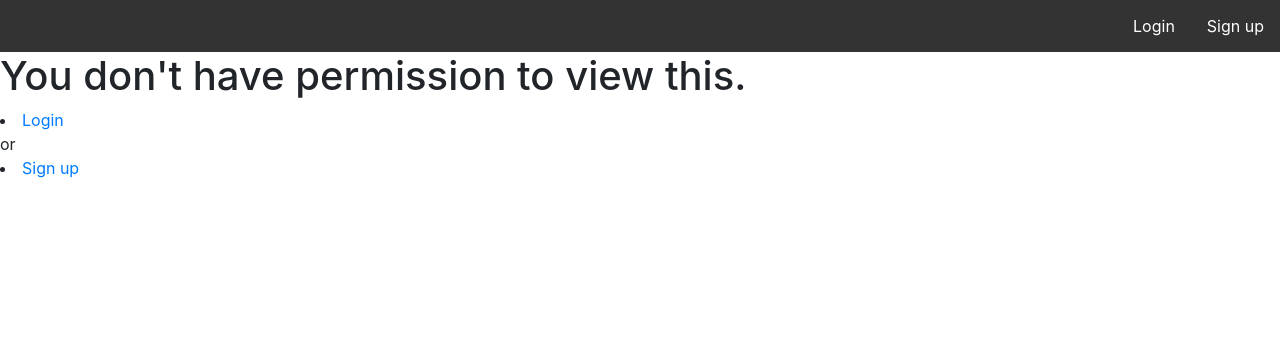
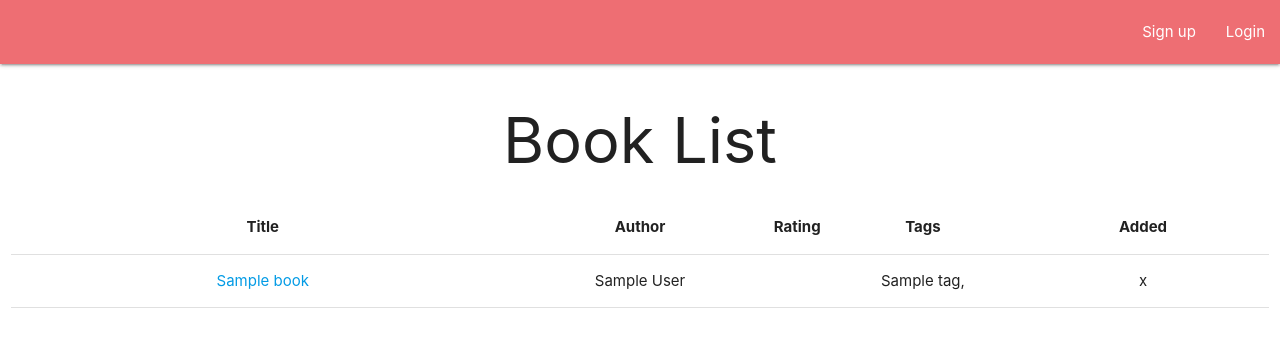
Before and after one commit to TinyAtoms/calibre-web-companion, a Django app: page /books/ in a window 1280 px wide. Shown: the top 347 px of the page. Run offline with Django 3.2, Linux system fonts and the light colour scheme; tables that the repository leaves empty hold one stand-in row (values such as "Sample post"); some libraries are stand-ins or nearby versions.

Commit message:
new css framework, changed book detail and search, reworked tables

```diff
--- a/CalibreWebCompanion/library/static/css/styles.css
+++ /dev/null
@@ -1,112 +0,0 @@
-/* sidenav */
-
-
-/* Fixed sidenav, full height */
-.sidenav {
-  height: 100%;
-  width: 200px;
-  position: fixed;
-  z-index: 1;
-  top: 0;
-  left: 0;
-  background-color: #111;
-  overflow-x: hidden;
-  padding-top: 20px;
-}
-
-/* Style the sidenav links and the dropdown button */
-.sidenav a,
-.dropdown-btn {
-  padding: 6px 8px 6px 16px;
-  text-decoration: none;
-  font-size: 20px;
-  color: #818181;
-  display: block;
-  border: none;
-  background: none;
-  width: 100%;
-  text-align: left;
-  cursor: pointer;
-  outline: none;
-}
-
-/* On mouse-over */
-.sidenav a:hover,
-.dropdown-btn:hover {
-  color: #f1f1f1;
-}
-
-/* Main content */
-.main {
-  margin-left: 200px;
-  /* Same as the width of the sidenav */
-  font-size: 20px;
-  /* Increased text to enable scrolling */
-  padding: 0px 10px;
-}
-
-/* Add an active class to the active dropdown button */
-.active {
-  background-color: green;
-  color: white;
-}
-
-/* Dropdown container (hidden by default). Optional: add a lighter background color and some left padding to change the design of the dropdown content */
-.dropdown-container {
-  display: none;
-  background-color: #262626;
-  padding-left: 8px;
-}
-
-/* Optional: Style the caret down icon */
-.fa-caret-down {
-  float: right;
-  padding-right: 8px;
-}
-
-
-ul.topnav {
-  list-style-type: none;
-  margin: 0;
-  padding: 0;
-  overflow: hidden;
-  background-color: #333;
-}
-
-.topnav li {
-  float: right;
-}
-
-.topnav li a {
-  display: block;
-  color: white;
-  text-align: center;
-  padding: 14px 16px;
-  text-decoration: none;
-}
-
-.topnav li a:hover {
-  background-color: #111;
-}
-
-
-/* Table */
-table {
-  border-spacing: 0;
-  width: 100%;
-  border: 1px solid #ddd;
-}
-
-th {
-  cursor: pointer;
-}
-
-th,
-td {
-  text-align: left;
-  padding: 16px;
-}
-
-tr:nth-child(even) {
-  background-color: #f2f2f2
-}
--- a/CalibreWebCompanion/library/templates/base.html
+++ b/CalibreWebCompanion/library/templates/base.html
@@ -5,96 +5,87 @@
   {% block title %}<title>Local Library</title>{% endblock %}
   <meta charset="utf-8">
   <meta name="viewport" content="width=device-width, initial-scale=1">
-  <link rel="stylesheet" href="https://stackpath.bootstrapcdn.com/bootstrap/4.1.3/css/bootstrap.min.css"
-    integrity="sha384-MCw98/SFnGE8fJT3GXwEOngsV7Zt27NXFoaoApmYm81iuXoPkFOJwJ8ERdknLPMO" crossorigin="anonymous">
-  <!-- Add additional CSS in static file -->
-  {% load static %}
-  <link rel="stylesheet" href="{% static 'css/styles.css' %}">
+
+  <script src="https://ajax.googleapis.com/ajax/libs/jquery/2.1.1/jquery.min.js"></script>
+  <link href="https://fonts.googleapis.com/icon?family=Material+Icons" rel="stylesheet">
+  <!-- Compiled and minified CSS -->
+  <link rel="stylesheet" href="https://cdnjs.cloudflare.com/ajax/libs/materialize/1.0.0-beta/css/materialize.min.css">
+  <!-- Compiled and minified JavaScript -->
+  <script src="https://cdnjs.cloudflare.com/ajax/libs/materialize/1.0.0-beta/js/materialize.min.js"></script>
+  <style>
+  table {
+    width:100%;
+    table-layout:fixed;
+  }
+  th {
+    text-align: center;
+  }
+  .title {
+    width: 40%;
+  }
+  .author {
+    width: 20%;
+  }
+  .rating {
+    width: 5%;
+  }
+  .tags {
+    width: 15%;
+  }
+  .added {
+    width: 20%;
+  }
+  </style>
 </head>
 
 <body>
-  {% block topnav%}
-  <ul class="topnav">
 
-    {% if user.is_authenticated %}
-    <li class="active"><a href="{{user.get_absolute_url}}"> {{ user.get_username }}</a></li>
-    <li><a href="{% url 'logout'%}?next={{request.path}}">Logout</a></li>
-    {% else %}
-    <li><a href="{% url 'sign-up'%}?next={{request.path}}">Sign up</a></li>
-    <li><a href="{% url 'login'%}?next={{request.path}}">Login</a></li>
-    {% endif %}
-  </ul>
-  {% endblock %}
+  <div class="navbar-fixed">
+    <nav>
+      <div class="nav-wrapper row">
 
-  {% if user.is_authenticated %}
-  <div class="container-fluid">
-    <div class="row">
-      <div class="col-sm-2">
-        {% block sidebar %}
-        <div class="sidenav">
-          <a href="{% url 'search' %}">Search</a>
-          <a href="{% url 'books' %}">Books</a>
-          <button class="dropdown-btn">Authors
-            <i class="fa fa-caret-down"></i>
-          </button>
-          <div class="dropdown-container">
-            {% for author in unique_authors %}
-            <a href="{{author.get_absolute_url}}">{{author}}</a>
+        <ul class="right">
+        {% if user.is_authenticated %}
+          <li class="active"><a href="{{user.get_absolute_url}}"> {{ user.get_username }}</a></li>
+          <li><a href="{% url 'logout'%}?next={{request.path}}">Logout</a></li>
+        </ul>
 
-            {% endfor %}
-          </div>
+        <ul class="left">
+          <li><a href="{% url 'search' %}">Search</a></li>
+          <li><a href="{% url 'books' %}">Books</a></li>
+          <li><a class="dropdown-trigger" href="#!" data-target="dropdown-authors">Authors<i class="material-icons right">arrow_drop_down</i></a></li>
+          <li><a class="dropdown-trigger" href="#!" data-target="dropdown-ratings">Ratings<i class="material-icons right">arrow_drop_down</i></a></li>
+          <li><a class="dropdown-trigger" href="#!" data-target="dropdown-tags">Tags<i class="material-icons right">arrow_drop_down</i></a></li>
+        </ul>
+        <ul id="dropdown-authors" class="dropdown-content">
+          {% for author in unique_authors %}
+          <li><a href="{{author.get_absolute_url}}">{{author}}</a></li>
+          {% endfor %}
+        </ul>
+        <ul id="dropdown-ratings" class="dropdown-content">
+          {% for rating in unique_ratings %}
+          <li><a href="{{rating.get_absolute_url}}">{{rating}}</a></li>
+          {% endfor %}
+        </ul>
+        <ul id="dropdown-tags" class="dropdown-content">
+          {% for tag in unique_tags %}
+          <li><a href="{{tag.get_absolute_url}}">{{tag}}</a></li>
+          {% endfor %}
+        </ul>
 
-          <button class="dropdown-btn">Publishers
-            <i class="fa fa-caret-down"></i>
-          </button>
-          <div class="dropdown-container">
-            {% for publisher in unique_publishers %}
-            <a href="{{publisher.get_absolute_url}}">{{publisher}}</a>
-
-            {% endfor %}
-          </div>
-
-          <button class="dropdown-btn">Ratings
-            <i class="fa fa-caret-down"></i>
-          </button>
-          <div class="dropdown-container">
-            {% for rating in unique_ratings %}
-            <a href="{{rating.get_absolute_url}}">{{rating}}</a>
-
-            {% endfor %}
-          </div>
-          <button class="dropdown-btn">Tags
-            <i class="fa fa-caret-down"></i>
-          </button>
-          <div class="dropdown-container">
-            {% for tag in unique_tags %}
-            <a href="{{tag.get_absolute_url}}">{{tag}}</a>
-
-            {% endfor %}
-          </div>
-
-        </div>
-        {% endblock %}
+        {% else %}
+          <li><a href="{% url 'sign-up'%}?next={{request.path}}">Sign up</a></li>
+          <li><a href="{% url 'login'%}?next={{request.path}}">Login</a></li>
+        </ul>
+        {% endif %}
       </div>
-      <div class="col-sm-10 ">{% block content %}{% endblock %}</div>
-    </div>
+    </nav>
   </div>
   <script>
-    var dropdown = document.getElementsByClassName("dropdown-btn");
-    var i;
+  $(".dropdown-trigger").dropdown({hover: true, constrainWidth: false, coverTrigger: false});
+  </script>
 
-    for (i = 0; i < dropdown.length; i++) {
-      dropdown[i].addEventListener("click", function () {
-        this.classList.toggle("active");
-        var dropdownContent = this.nextElementSibling;
-        if (dropdownContent.style.display === "block") {
-          dropdownContent.style.display = "none";
-        } else {
-          dropdownContent.style.display = "block";
-        }
-      });
-    }
-  </script>
+{% block content %} {% endblock %}
 
   <script>
     function sortTable(n) {
@@ -153,17 +144,6 @@
     }
   </script>
 
-  {% else %}
-  <h1>You don't have permission to view this.</h1>
-  <li><a href="{% url 'login'%}?next={{request.path}}">Login</a></li>
-  or
-  <li><a href="{% url 'sign-up'%}?next={{request.path}}">Sign up</a></li>
-  {% endif %}
-
-
-
-
-
 </body>
 
 </html>
--- a/CalibreWebCompanion/library/templates/library/book_list.html
+++ b/CalibreWebCompanion/library/templates/library/book_list.html
@@ -1,17 +1,21 @@
 {% extends "base.html" %}
 
 {% block content %}
-{% load static %}
-<h1>Book List</h1>
 
-<table id="books">
+<h1 class="center">Book List</h1>
+
+<div class="row">
+<div class="col s1 m0">
+</div>
+<div class="col s10 m12">
+<table id="books" class="highlight centered">
   <tr>
     <!--When a header is clicked, run the sortTable function, with a parameter, 0 for sorting by names, 1 for sorting by country:-->
-    <th onclick="sortTable(0)">Title</th>
-    <th onclick="sortTable(1)">Author</th>
-    <th onclick="sortTable(2)">Rating</th>
-    <th onclick="sortTable(3)">Tags</th>
-    <th onclick="sortTable(4)">Added</th>
+    <th class="title" onclick="sortTable(0)">Title</th>
+    <th class="author" onclick="sortTable(1)">Author</th>
+    <th class="rating" onclick="sortTable(2)">Rating</th>
+    <th class="tags" onclick="sortTable(3)">Tags</th>
+    <th class="added" onclick="sortTable(4)">Added</th>
   </tr>
   {% for book in book_list %}
   <tr>
@@ -30,11 +34,8 @@
   </tr>
   {% endfor %}
 </table>
-
-
-
-
-
-
+<div class="col s1 m0">
+</div>
+</div>
 
 {% endblock %}
```
Also changed, not shown: CalibreWebCompanion/library/static/js/nav.js (deleted, +0 -14 lines), CalibreWebCompanion/library/templates/library/author_detail.html (+6 -6 lines), CalibreWebCompanion/library/templates/library/book_detail.html (+16 -11 lines), CalibreWebCompanion/library/templates/library/publisher_detail.html (+6 -6 lines), CalibreWebCompanion/library/templates/library/rating_detail.html (+7 -7 lines), CalibreWebCompanion/library/templates/library/tag_detail.html (+6 -6 lines), CalibreWebCompanion/library/templates/results.html (+5 -5 lines), CalibreWebCompanion/library/templates/search.html (+4 -4 lines).
